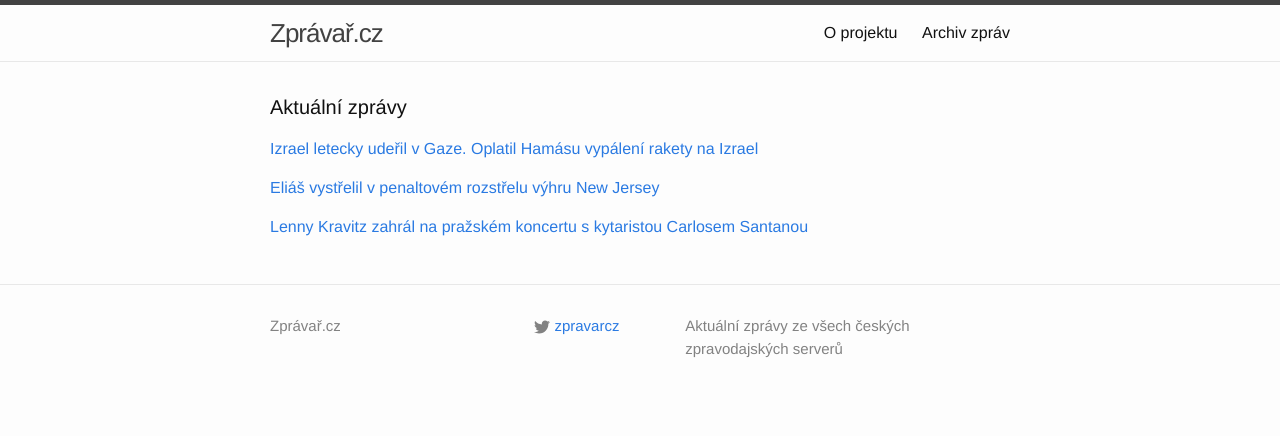
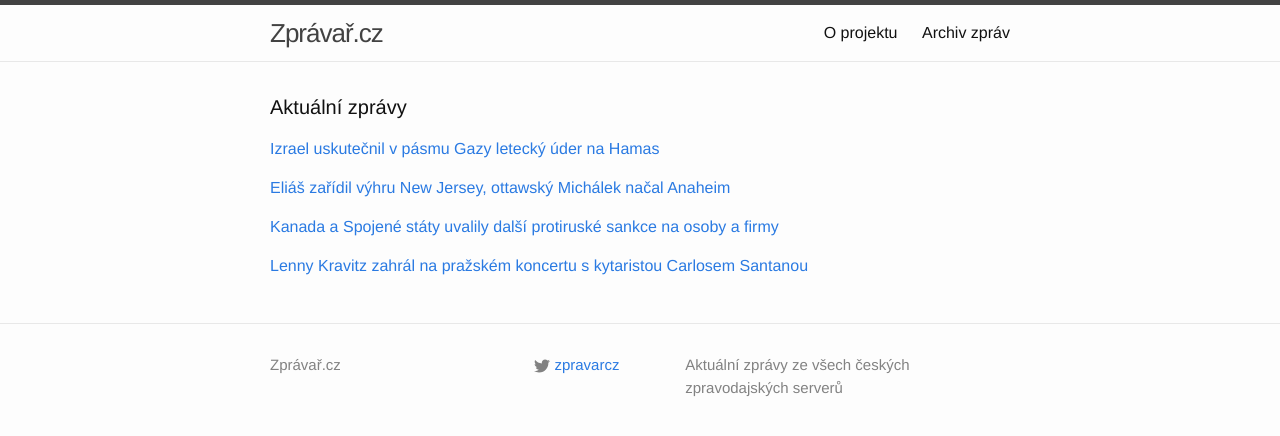
Before and after one commit to adliska/zpravar, a Jekyll site: the page built from index.html, in a window 1280 px wide. Shown: the top 436 px of the page. Built offline with Jekyll 4.4.1, drawn with Linux system fonts in a browser that asks for light colours.

Commit message:
zpravar news update

```diff
--- a/index.html
+++ b/index.html
@@ -5,24 +5,34 @@ layout: default
 <div class="home">
     <h1 class="page-heading">Aktuální zprávy</h1>
 
-<p><a href="javascript:;" onclick="toggle_visibility('zpravy0')">Izrael letecky udeřil v Gaze. Oplatil Hamásu vypálení rakety na Izrael</a></p>
+<p><a href="javascript:;" onclick="toggle_visibility('zpravy0')">Izrael uskutečnil v pásmu Gazy letecký úder na Hamas</a></p>
 <div id="zpravy0" style="display:none">
 <ul>
+<li><a href=http://echo24.cz/a/iYRap>Izrael uskutečnil v pásmu Gazy letecký úder na Hamas - echo24.cz</a></li>
+<li><a href=http://zahranicni.ihned.cz/blizky-vychod/c1-63283760-izrael-letecky-uderil-v-gaze-proti-hamasu-poprve-od-srpnove-valky>Izrael letecky udeřil v Gaze proti Hamasu. Poprvé od srpnové války - zahranicni.ihned.cz</a></li>
 <li><a href=http://zahranicni.ihned.cz/blizky-vychod/c1-63283760-izrael-letecky-uderil-v-gaze-oplatil-hamasu-vypaleni-rakety-na-izrael>Izrael letecky udeřil v Gaze. Oplatil Hamásu vypálení rakety na Izrael - zahranicni.ihned.cz</a></li>
 <li><a href=http://www.novinky.cz/zahranicni/blizky-a-stredni-vychod/356933-izrael-letecky-zautocil-na-hamas.html>Izrael letecky zaútočil na Hamás - www.novinky.cz</a></li>
 <li><a href=http://www.ceskenoviny.cz/zpravy/zpravy/izrael-uskutecnil-v-pasmu-gazy-letecky-uder-na-hamas/1161106>Izrael uskutečnil v pásmu Gazy letecký úder na Hamas - www.ceskenoviny.cz</a></li>
 <li><a href=http://www.rozhlas.cz/_zprava/izraelska-letadla-zautocila-na-pasmo-gazy-cilem-bylo-hnuti-hamas--1435136>Izraelská letadla zaútočila na pásmo Gazy, cílem bylo hnutí Hamás - www.rozhlas.cz</a></li>
 </ul>
-</div><p><a href="javascript:;" onclick="toggle_visibility('zpravy1')">Eliáš vystřelil v penaltovém rozstřelu výhru New Jersey</a></p>
+</div><p><a href="javascript:;" onclick="toggle_visibility('zpravy1')">Eliáš zařídil výhru New Jersey, ottawský Michálek načal Anaheim</a></p>
 <div id="zpravy1" style="display:none">
 <ul>
+<li><a href=http://www.rozhlas.cz/_zprava/elias-zaridil-vyhru-new-jersey-ottawsky-michalek-nacal-anaheim--1435147>Eliáš zařídil výhru New Jersey, ottawský Michálek načal Anaheim - www.rozhlas.cz</a></li>
 <li><a href=http://www.denik.cz/hokej/elias-vystrelil-v-penaltovem-rozstrelu-vyhru-new-jersey-20141220.html>Eliáš vystřelil v penaltovém rozstřelu výhru New Jersey - www.denik.cz</a></li>
 <li><a href=http://hokej.idnes.cz/elias-vystrilel-new-jersey-vyhru-dli-/nhl.aspx?c=A141220_071305_nhl_Mkr>Eliáš vystřílel New Jersey výhru, gól slavil i ottawský Michálek - hokej.idnes.cz</a></li>
 <li><a href=http://www.sportovninoviny.cz/zpravy/elias-zaridil-v-penaltovem-rozstrelu-vyhru-new-jersey/1161123>Eliáš zařídil v penaltovém rozstřelu výhru New Jersey - www.sportovninoviny.cz</a></li>
 <li><a href=http://sport.aktualne.cz/elias-ukoncil-cernou-serii-devils-trefil-se-i-michalek/r~7a082d98880d11e4a10c0025900fea04/>Eliáš ukončil černou sérii Devils, trefil se i Michálek - sport.aktualne.cz</a></li>
 </ul>
-</div><p><a href="javascript:;" onclick="toggle_visibility('zpravy2')">Lenny Kravitz zahrál na pražském koncertu s kytaristou Carlosem Santanou</a></p>
+</div><p><a href="javascript:;" onclick="toggle_visibility('zpravy2')">Kanada a Spojené státy uvalily další protiruské sankce na osoby a firmy</a></p>
 <div id="zpravy2" style="display:none">
+<ul>
+<li><a href=http://zahranicni.ihned.cz/amerika-usa/c1-63283960-kanada-a-spojene-staty-uvalily-dalsi-protiruske-sankce-na-osoby-a-firmy>Kanada a Spojené státy uvalily další protiruské sankce na osoby a firmy - zahranicni.ihned.cz</a></li>
+<li><a href=http://www.denik.cz/ekonomika/kanada-zavadi-nove-sankce-vuci-rusku-dotknou-se-i-tezby-ropy-20141220.html>Kanada zavádí nové sankce vůči Rusku, dotknou se i těžby ropy - www.denik.cz</a></li>
+<li><a href=http://www.ceskatelevize.cz/ct24/svet/296055-usa-a-kanada-hlasi-dalsi-protiruske-sankce/>USA a Kanada hlásí další protiruské sankce - www.ceskatelevize.cz</a></li>
+</ul>
+</div><p><a href="javascript:;" onclick="toggle_visibility('zpravy3')">Lenny Kravitz zahrál na pražském koncertu s kytaristou Carlosem Santanou</a></p>
+<div id="zpravy3" style="display:none">
 <ul>
 <li><a href=http://www.rozhlas.cz/_zprava/lenny-kravitz-zahral-na-prazskem-koncertu-s-kytaristou-carlosem-santanou--1435127>Lenny Kravitz zahrál na pražském koncertu s kytaristou Carlosem Santanou - www.rozhlas.cz</a></li>
 <li><a href=http://kultura.idnes.cz/lenny-kravitz-recenze-koncertu-dnc-/hudba.aspx?c=A141220_014846_hudba_ob>RECENZE: Lenny Kravitz v Praze. Nakonec to taková pecka nebyla - kultura.idnes.cz</a></li>
```
